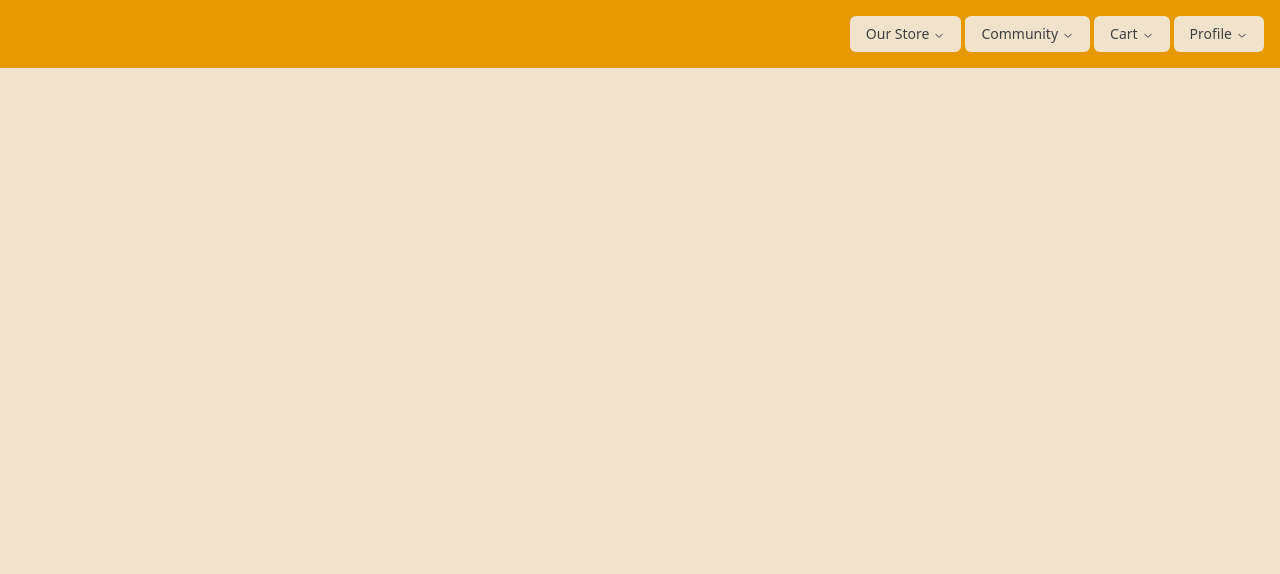
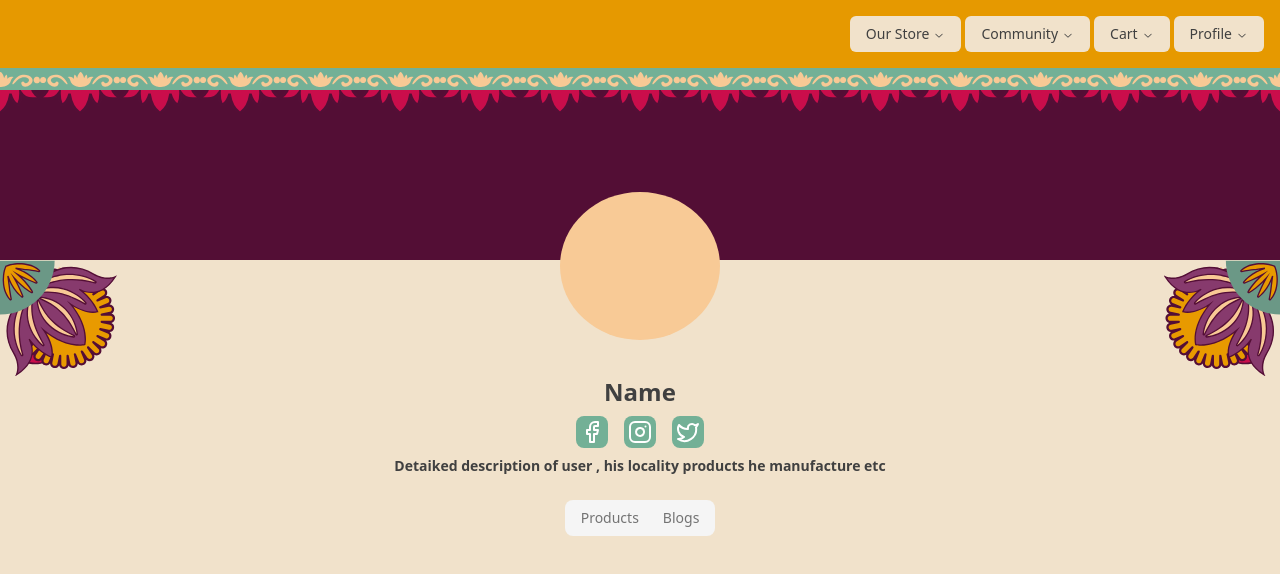
Before and after one commit to x20surya/Rkr-SIH24, a React (Vite) app in the folder client-web/: page /region/seller/seller-info/id in a window 1280 px wide. Shown: the top 574 px of the page. Built offline with nearby package versions, Linux system fonts and the light colour scheme.

Commit message:
commited

```diff
--- a/client-web/package.json
+++ b/client-web/package.json
@@ -17,6 +17,7 @@
     "@radix-ui/react-label": "^2.1.0",
     "@radix-ui/react-navigation-menu": "^1.2.0",
     "@radix-ui/react-slot": "^1.1.0",
+    "@radix-ui/react-tabs": "^1.1.0",
     "@radix-ui/react-toast": "^1.2.1",
     "axios": "^1.7.7",
     "class-variance-authority": "^0.7.0",
--- a/client-web/src/App.jsx
+++ b/client-web/src/App.jsx
@@ -18,7 +18,7 @@ function App() {
         <Route element={<RootLayout />}>
           <Route index element={<Home />} />
           <Route path="/region" element={<Region/>}/>
-          <Route path="/region/seller/seller-info/id?" element={<SellerInfo/>} />
+          <Route path="/region/seller/seller-info/id" element={<SellerInfo/>} />
 
         </Route>
       </Routes>
--- a/client-web/src/_root/pages/seller-info.jsx
+++ b/client-web/src/_root/pages/seller-info.jsx
@@ -1,9 +1,77 @@
+import {
+  backgroundflowers,
+  borderblue,
+  greenflower,
+  redleaf1,
+  complexflower1,
+  slateflower1,
+  slatebg,
+  redflower1,
+  greenbg1,
+  yellowcloud1,
+} from "@/constants/borders";
+import Borderbluered from "@/components/shared/Borderbluered";
+import { Facebook, Instagram, Twitter, X } from "lucide-react";
+import { Link } from "react-router-dom";
+import { Tabs, TabsContent, TabsList, TabsTrigger } from "@/components/ui/tabs";
 
-export default function SellerInfo(){
+export default function SellerInfo(props) {
+  return (
+    <div className="h-[100%] w-full ">
+      <div className="h-48  bg-card-foreground flex flex-col items-center justify-center">
+      <Borderbluered/>
+        <div className="h-40 w-40 bg-card relative top-20  rounded-[50%]"></div>
+      </div>
+      <div className="flex flex-row justify-between ">
+        <img src={complexflower1} alt="flower" className="relative scale-x-[-1] rotate-180" />
+        <img
+          src={complexflower1}
+          alt="flower"
+          className="relative rotate-180"
+        />
+      </div>
+      <div className="relative">
+        <h1 className="text-center font-bold text-2xl">Name</h1>
+        <div className="flex flex-row gap-4 items-center justify-center mt-2">
+          <Link>
+            <Facebook
+              color="white"
+              className="bg-primary rounded-lg h-8 w-8 p-1 "
+            />
+          </Link>
+          <Link>
+            <Instagram
+              color="white"
+              className="bg-primary rounded-lg h-8 w-8 p-1 "
+            />
+          </Link>
+          <Link>
+            <Twitter
+              color="white"
+              className="bg-primary rounded-lg h-8 w-8 p-1 "
+            />
+          </Link>
+        </div>
+        <p className="mt-2 text-center text-sm font-semibold">
+          Detaiked description of user , his locality products he manufacture
+          etc
+        </p>
+      </div>
+      <Tabs
+        defaultValue="account"
+        className="w-full flex flex-col items-center mt-6"
+      >
+        <TabsList>
+          <TabsTrigger value="Products">Products</TabsTrigger>
+          <TabsTrigger value="Blogs">Blogs</TabsTrigger>
+        </TabsList>
+        <TabsContent value="Products">
+            <div className="w-full h-10 bg-white">
 
-    return(
-        <div>
-
-        </div>
-    )
+            </div>
+        </TabsContent>
+        <TabsContent value="Blogs">Change your password here.</TabsContent>
+      </Tabs>
+    </div>
+  );
 }
--- /dev/null
+++ b/client-web/src/components/ui/tabs.jsx
@@ -0,0 +1,41 @@
+import * as React from "react"
+import * as TabsPrimitive from "@radix-ui/react-tabs"
+
+import { cn } from "@/lib/utils"
+
+const Tabs = TabsPrimitive.Root
+
+const TabsList = React.forwardRef(({ className, ...props }, ref) => (
+  <TabsPrimitive.List
+    ref={ref}
+    className={cn(
+      "inline-flex h-9 items-center justify-center rounded-lg bg-muted p-1 text-muted-foreground",
+      className
+    )}
+    {...props} />
+))
+TabsList.displayName = TabsPrimitive.List.displayName
+
+const TabsTrigger = React.forwardRef(({ className, ...props }, ref) => (
+  <TabsPrimitive.Trigger
+    ref={ref}
+    className={cn(
+      "inline-flex items-center justify-center whitespace-nowrap rounded-md px-3 py-1 text-sm font-medium ring-offset-background transition-all focus-visible:outline-none focus-visible:ring-2 focus-visible:ring-ring focus-visible:ring-offset-2 disabled:pointer-events-none disabled:opacity-50 data-[state=active]:bg-background data-[state=active]:text-foreground data-[state=active]:shadow",
+      className
+    )}
+    {...props} />
+))
+TabsTrigger.displayName = TabsPrimitive.Trigger.displayName
+
+const TabsContent = React.forwardRef(({ className, ...props }, ref) => (
+  <TabsPrimitive.Content
+    ref={ref}
+    className={cn(
+      "mt-2 ring-offset-background focus-visible:outline-none focus-visible:ring-2 focus-visible:ring-ring focus-visible:ring-offset-2",
+      className
+    )}
+    {...props} />
+))
+TabsContent.displayName = TabsPrimitive.Content.displayName
+
+export { Tabs, TabsList, TabsTrigger, TabsContent }
```
Also changed, not shown: 1 other file (tests, documents, lock files or other folders).
